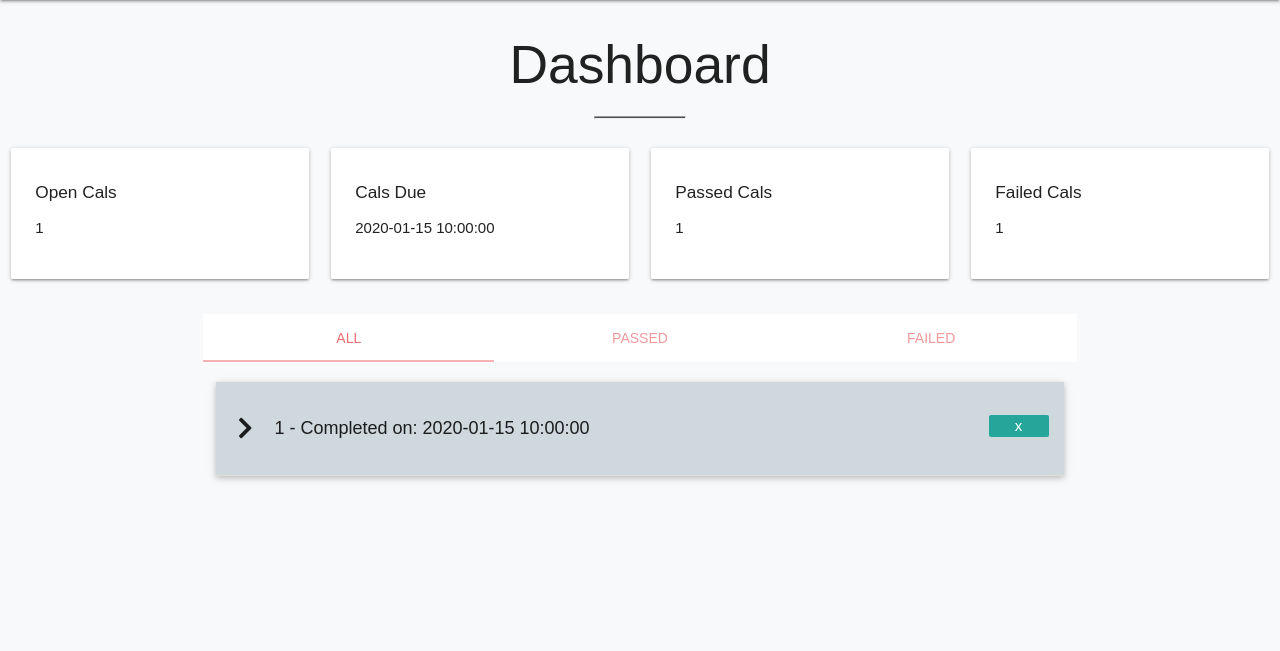
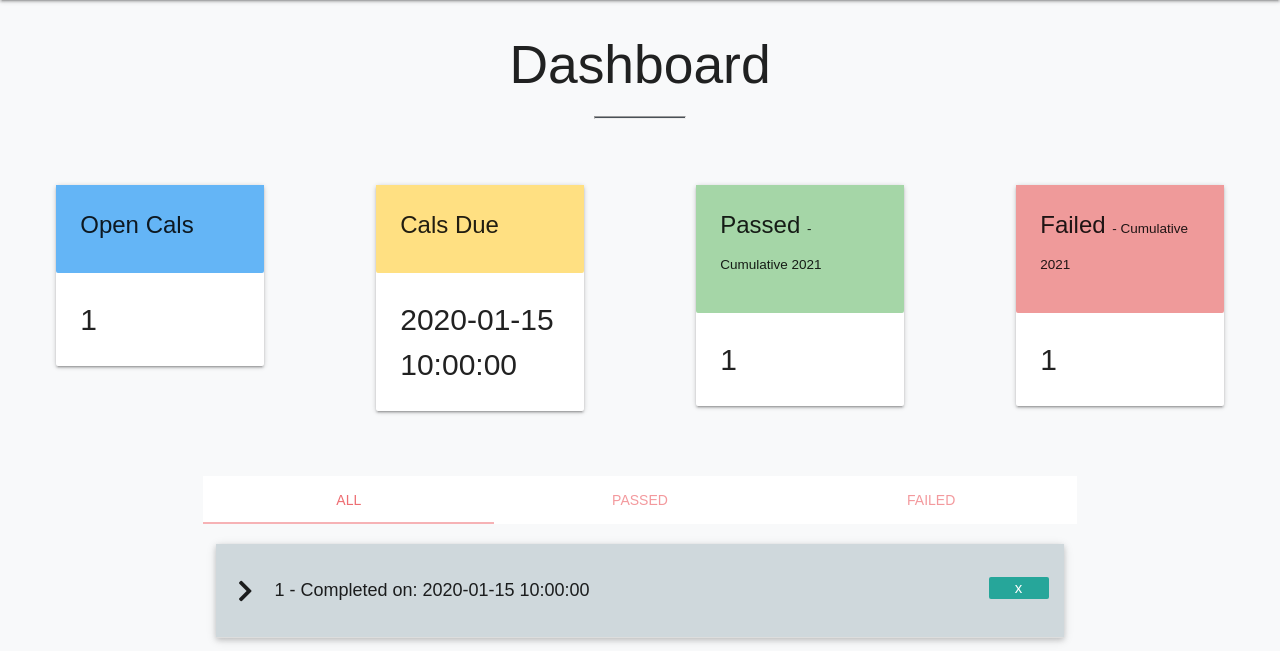
Before and after one commit to shaneoh10/ms3-precise-calibration, a Flask app: page /get_cals_complete in a window 1280 px wide. Shown: the part 64-715 px from the top of the page. Run offline with Flask 2, Linux system fonts and the light colour scheme; a database or web service that is not in the repository returns one stand-in record (values such as "Sample title"); some libraries are stand-ins or nearby versions; some web fonts are replaced.

Commit message:
style: Edit layout of cal total cards on dashboard

```diff
--- a/static/css/style.css
+++ b/static/css/style.css
@@ -73,6 +73,18 @@ span.badge.new:after {
     content: none !important;
 }
 
+.total-card {
+    margin: 3rem;;
+}
+
+.total-card p {
+    font-size: 2rem;;
+}
+
+.total-card span {
+    font-size: 0.9rem;
+}
+
 /********************** MEDIA QUERIES  */
 
 @media screen and (max-width: 600px) {
@@ -86,3 +98,9 @@ span.badge.new:after {
     }
 
 }
+
+@media screen and (max-width: 992px) {
+    .total-card {
+        margin: 2rem 1rem;
+    }
+}
--- a/templates/dashboard.html
+++ b/templates/dashboard.html
@@ -7,28 +7,44 @@
     {% for cal_total in cal_totals %}
         <div class="row">
             <div class="col s12 m3">
-            <div class="card-panel">
-                <h6>Open Cals</h6>
+                <!-- MaterializeCSS card template - https://materializecss.com/cards.html -->
+                <div class="card total-card">
+                    <div class="card-content blue lighten-2">
+                        <p class="card-title">Open Cals</p>
+                    </div>
+                    <div class="card-content">
                         <p>{{ cal_total.total_open }}</p>
                     </div>
                 </div>
+            </div>
             <div class="col s12 m3">
-            <div class="card-panel">
-
-                <h6>Cals Due</h6>
+                <div class="card total-card">
+                    <div class="card-content amber lighten-3">
+                        <p class="card-title">Cals Due</p>
+                    </div>
+                    <div class="card-content">
                         <p>{{ cal_total.total_due }}</p>
                     </div>
                 </div>
+            </div>
             <div class="col s12 m3">
-            <div class="card-panel">
-                <h6>Passed Cals</h6>
+                <div class="card total-card">
+                    <div class="card-content green lighten-3">
+                        <p class="card-title">Passed <span>- Cumulative 2021</span></p>
+                    </div>
+                    <div class="card-content">
                         <p>{{ cal_total.total_pass }}</p>
                     </div>
                 </div>
+            </div>
             <div class="col s12 m3">
-            <div class="card-panel">
-                <h6>Failed Cals</h6>
+                <div class="card total-card">
+                    <div class="card-content red lighten-3">
+                        <p class="card-title">Failed <span>- Cumulative 2021</span></p>
+                    </div>
+                    <div class="card-content">
                         <p>{{ cal_total.total_fail }}</p>
+                    </div>
                 </div>
             </div>
         </div>
```
Lines whose indentation alone changed are shown as unchanged.
